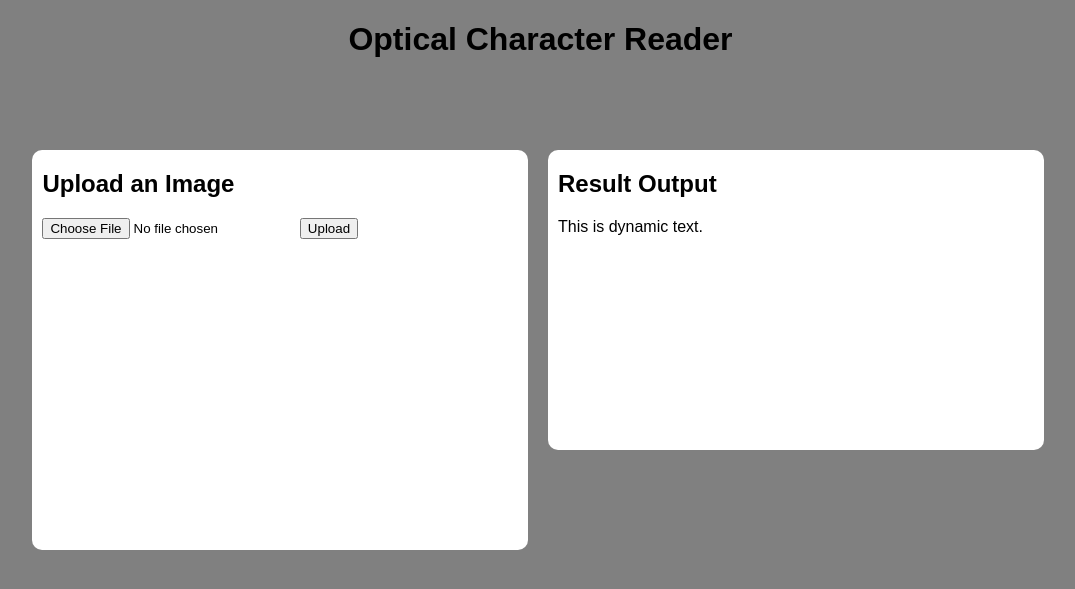
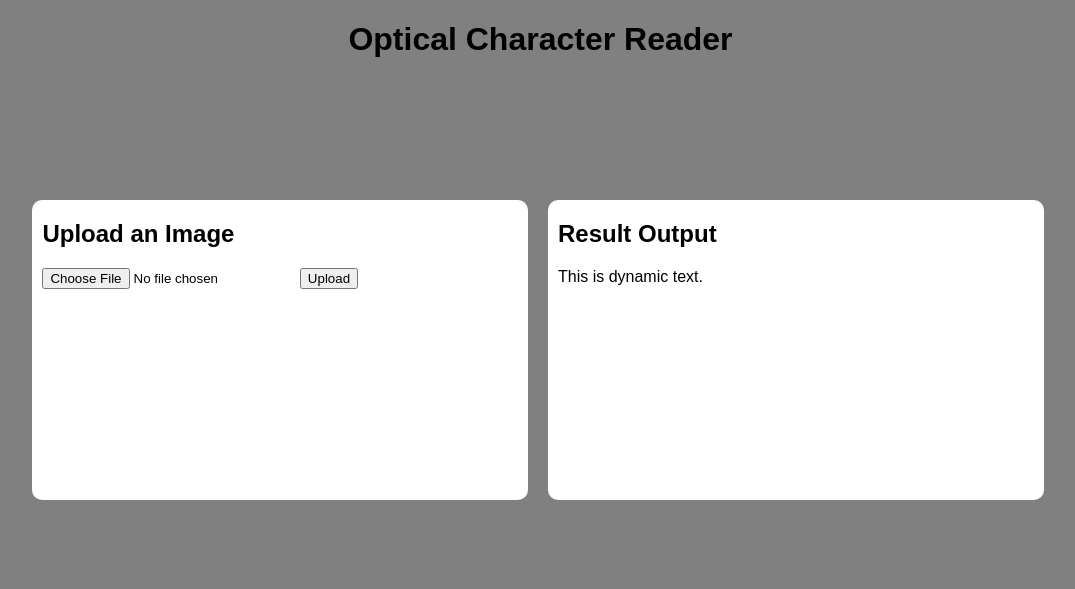
Before and after one commit to ADITYARAGHAV2001/MajorProject-OCR, a Flask app: page / in a window 1280 px wide. Shown: the top 589 px of the page, without its empty margins (102-1177 px from the left). Run offline with Flask 3, Linux system fonts and the light colour scheme; parts of the project's set-up code (start-up, migrations or seed data) failed here and were passed over.

Commit message:
third commit

```diff
--- a/app.py
+++ b/app.py
@@ -24,3 +24,6 @@ def index():
             dynamic_text = f"{processed_text}"
 
     return render_template('index.html', dynamic_text=dynamic_text)
+
+if __name__ == '__main__':
+    app.run(debug=True)
--- a/index.py
+++ /dev/null
@@ -1 +0,0 @@
-from wsgi import app
--- a/requirements.txt
+++ /dev/null
@@ -1 +0,0 @@
-Flask
--- a/templates/index.html
+++ b/templates/index.html
@@ -31,12 +31,11 @@
 
         .left-section {
             width: 300px;
-            height: 400px;
+            height: 300px;
             flex: 1;
             margin-right: 20px;
             padding-left: 10px;
             max-width: 50%;
-            max-height: 50%;
             background: white;
             border-radius: 10px;
         }
--- a/wsgi.py
+++ /dev/null
@@ -1,4 +0,0 @@
-from app import app
-
-if __name__ == '__main__':
-    app.run(debug=True)
```
Also changed, not shown: vercel.json (deleted).
